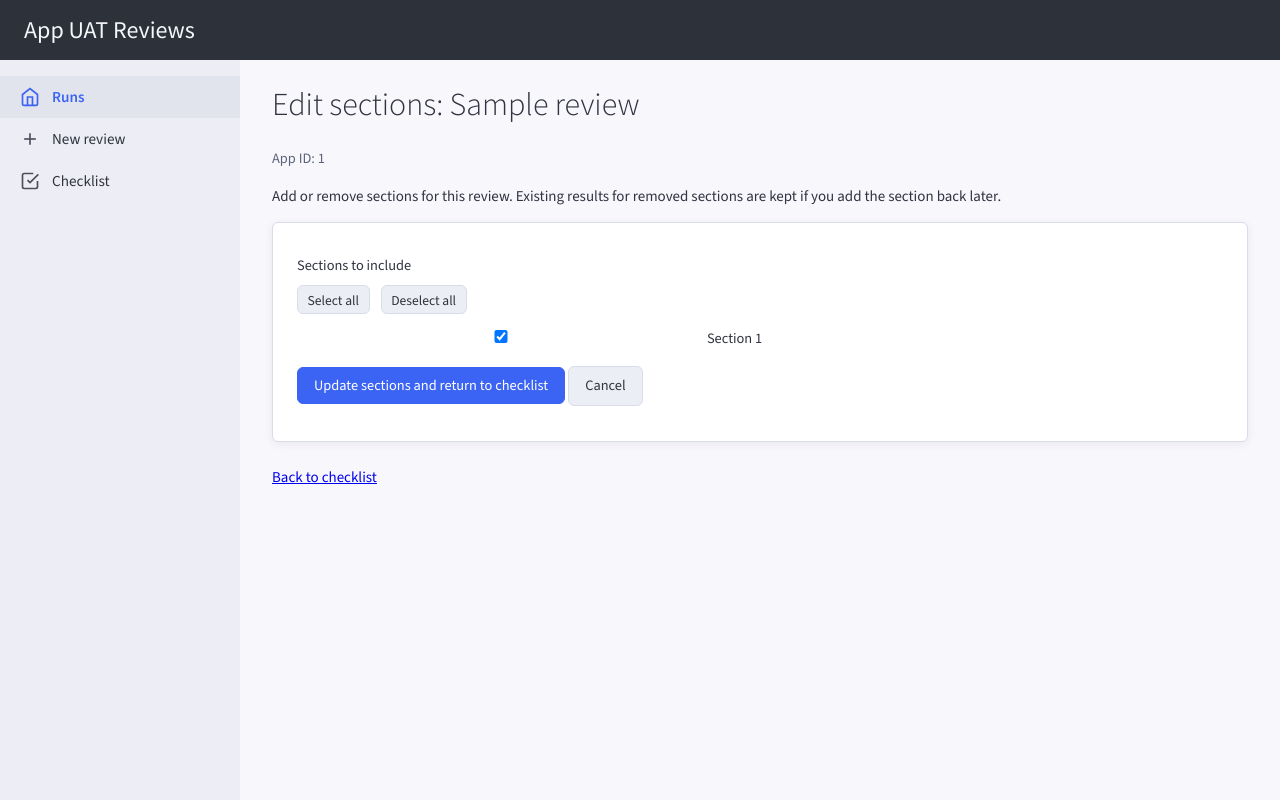
After one commit to jcnich/App-UAT-Tool, a Flask app: page /review/1/edit-sections in a window 1280 px wide. The commit adds this page. Run offline with Flask 3, Linux system fonts and the light colour scheme; data comes from the database, SQL or seed files in the repository; tables that the repository leaves empty hold one stand-in row (values such as "Sample post").

Commit message:
Add Edit sections during review: button on run checklist, edit-sections route and template
Co-authored-by: Cursor <cursoragent@cursor.com>

```diff
--- a/routes.py
+++ b/routes.py
@@ -733,6 +733,77 @@ def register_routes(app):
             active_page="index",
         )
 
+    @app.route("/review/<int:review_id>/edit-sections", methods=["GET", "POST"])
+    def review_edit_sections(review_id):
+        """Edit which sections are included in this review; then return to run checklist."""
+        db = get_db()
+        review = db.execute(
+            "SELECT id, app_name, app_id FROM review WHERE id = ?", (review_id,)
+        ).fetchone()
+        if not review:
+            abort(404)
+        review = dict(review)
+
+        if request.method == "POST":
+            section_ids = request.form.getlist("section_ids", type=int)
+            if not section_ids:
+                flash("Select at least one section for this review.")
+                sections = db.execute(
+                    "SELECT id, sort_order, name FROM checklist_section ORDER BY sort_order, id"
+                ).fetchall()
+                selected_ids = _get_review_section_ids(db, review_id) or set()
+                sections_for_form = [
+                    {"id": row["id"], "name": row["name"], "selected": row["id"] in selected_ids}
+                    for row in sections
+                ]
+                return render_template(
+                    "review_edit_sections.html",
+                    review=review,
+                    sections=sections_for_form,
+                    active_page="index",
+                )
+            # Replace review_section for this review
+            db.execute("DELETE FROM review_section WHERE review_id = ?", (review_id,))
+            for sid in section_ids:
+                db.execute(
+                    "INSERT INTO review_section (review_id, section_id) VALUES (?, ?)",
+                    (review_id, sid),
+                )
+            db.commit()
+            # Ensure review_result rows exist for all checklist items in selected sections
+            placeholders = ",".join("?" * len(section_ids))
+            items = db.execute(
+                "SELECT id FROM checklist WHERE section_id IN ({}) ORDER BY sort_order, id".format(
+                    placeholders
+                ),
+                section_ids,
+            ).fetchall()
+            for item in items:
+                db.execute(
+                    "INSERT OR IGNORE INTO review_result (review_id, checklist_id) VALUES (?, ?)",
+                    (review_id, item["id"]),
+                )
+            db.commit()
+            flash("Sections updated. You can add or remove sections anytime from the checklist.")
+            return redirect(url_for("review_run", review_id=review_id))
+
+        sections = db.execute(
+            "SELECT id, sort_order, name FROM checklist_section ORDER BY sort_order, id"
+        ).fetchall()
+        selected_ids = _get_review_section_ids(db, review_id)
+        if selected_ids is None:
+            selected_ids = {row["id"] for row in sections}
+        sections_for_form = [
+            {"id": row["id"], "name": row["name"], "selected": row["id"] in selected_ids}
+            for row in sections
+        ]
+        return render_template(
+            "review_edit_sections.html",
+            review=review,
+            sections=sections_for_form,
+            active_page="index",
+        )
+
     @app.route("/review/<int:review_id>/re-review", methods=["POST"])
     def re_review(review_id):
         """Redirect to New review with from_id so user can confirm metadata and sections, then create new run."""
--- /dev/null
+++ b/templates/review_edit_sections.html
@@ -0,0 +1,42 @@
+{% extends "base.html" %}
+{% block title %}Edit sections – {{ review.app_name }}{% endblock %}
+{% block content %}
+  <h1>Edit sections: {{ review.app_name }}</h1>
+  <p class="muted">App ID: {{ review.app_id }}</p>
+  <p>Add or remove sections for this review. Existing results for removed sections are kept if you add the section back later.</p>
+
+  <section class="card">
+    <form method="post" action="{{ url_for('review_edit_sections', review_id=review.id) }}" class="form-card" id="review-edit-sections-form">
+      <label>Sections to include</label>
+      <p class="section-select-actions">
+        <button type="button" class="btn btn-sm" id="select-all-sections">Select all</button>
+        <button type="button" class="btn btn-sm" id="deselect-all-sections">Deselect all</button>
+      </p>
+      <ul class="section-checkbox-list">
+        {% for sec in sections %}
+          <li>
+            <label class="checklist-checkbox-wrap">
+              <input type="checkbox" name="section_ids" value="{{ sec.id }}" class="section-cb" {% if sec.selected %}checked{% endif %}>
+              <span class="checklist-checkbox-label">{{ sec.name }}</span>
+            </label>
+          </li>
+        {% endfor %}
+      </ul>
+      <p>
+        <button type="submit" class="btn btn-primary">Update sections and return to checklist</button>
+        <a href="{{ url_for('review_run', review_id=review.id) }}" class="btn">Cancel</a>
+      </p>
+    </form>
+  </section>
+  <p><a href="{{ url_for('review_run', review_id=review.id) }}">Back to checklist</a></p>
+
+  <script>
+    (function() {
+      var selectAll = document.getElementById('select-all-sections');
+      var deselectAll = document.getElementById('deselect-all-sections');
+      var checkboxes = document.querySelectorAll('.section-cb');
+      if (selectAll) selectAll.addEventListener('click', function() { checkboxes.forEach(function(cb) { cb.checked = true; }); });
+      if (deselectAll) deselectAll.addEventListener('click', function() { checkboxes.forEach(function(cb) { cb.checked = false; }); });
+    })();
+  </script>
+{% endblock %}
--- a/templates/review_run.html
+++ b/templates/review_run.html
@@ -61,6 +61,7 @@
       </div>
       <p class="actions">
         <button type="submit" name="action" value="save" class="btn">Save and continue later</button>
+        <a href="{{ url_for('review_edit_sections', review_id=review.id) }}" class="btn">Edit sections</a>
         <button type="submit" name="action" value="finish" class="btn btn-primary">Finish review</button>
       </p>
     </form>
```
